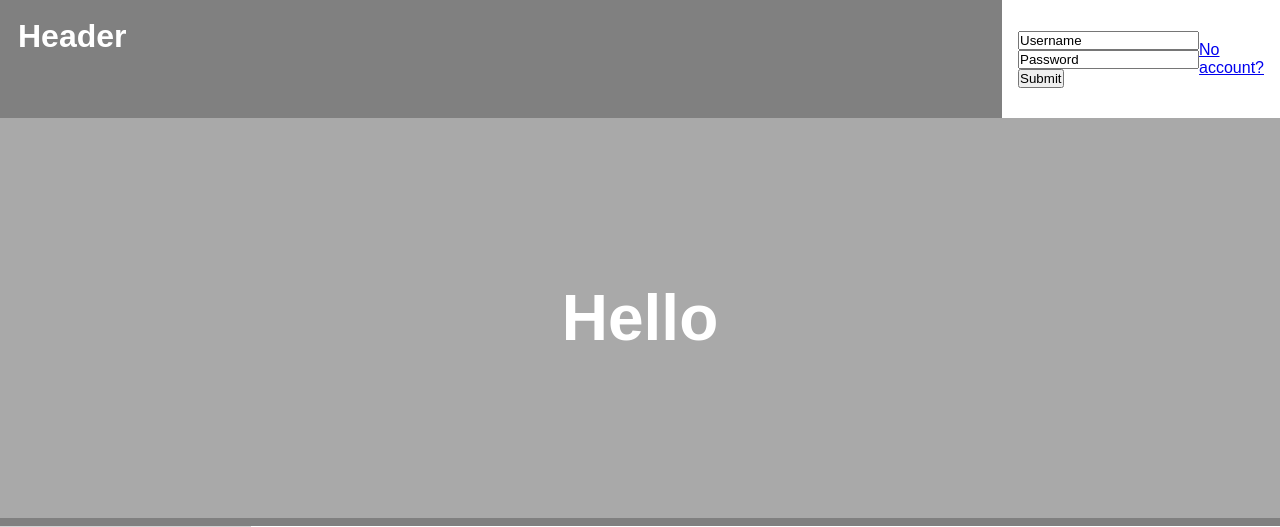
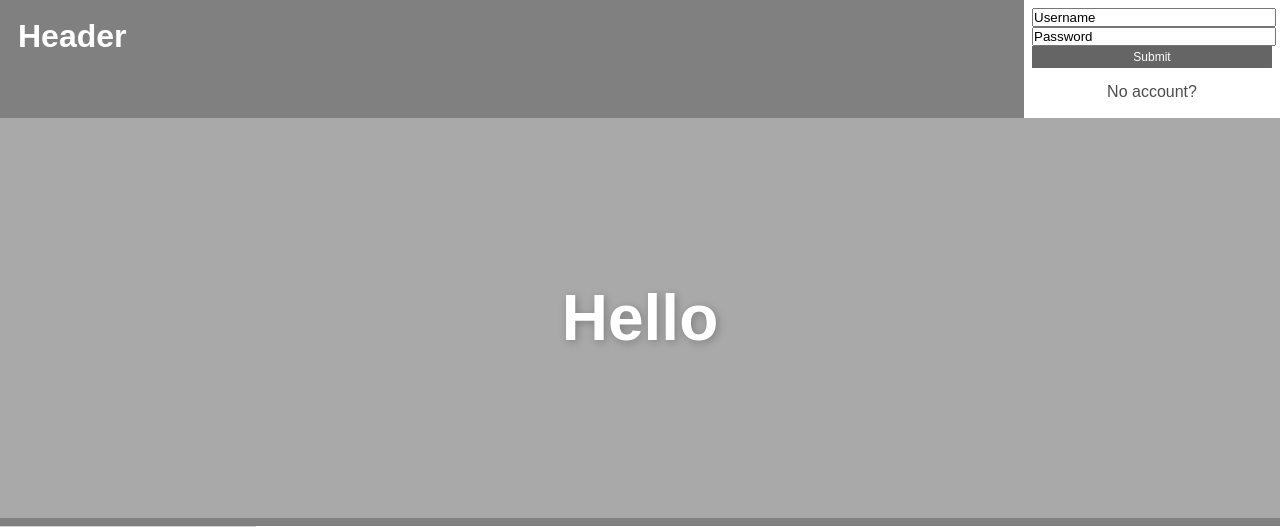
Before and after one commit to gabbe-k/tech-web, a PHP site: page / in a window 1280 px wide. Shown: the top 527 px of the page. Run offline with PHP 8.4, Linux system fonts and the light colour scheme.

Commit message:
Login Css

```diff
--- a/htdocs/index.php
+++ b/htdocs/index.php
@@ -6,6 +6,7 @@
 		<meta charset="utf-8">
 		<title>ServerPojkarna</title>
 		<link rel="stylesheet" href="master.css">
+		<meta name="viewport" content="width=device-width, initial-scale=1.0">
 
 	</head>
 
@@ -30,13 +31,21 @@
 			</div>
 
 			<div class = "login">
-				<form id="loginForm" action="sqlogin.php" method="post">
-					<input type="text" name="username" value="Username">
-					<input type="text" name="password" value="Password">
-					<input type="submit">
-				</form>
-				<a href="register.php">No account?</a>
+
+				<div class="logForm">
+					<form id="loginForm" action="sqlogin.php" method="post">
+						<input id="formfields" type="text" name="username" value="Username">
+						<input id="formfields" type="text" name="password" value="Password">
+						<input id="submitbutton" type="submit" value="Submit">
+					</form>
+				</div>
+
+				<div class="linkRegister">
+					<a id="noAcc" href="register.php">No account?</a>
+				</div>
+
 			</div>
+
 		</div>
 
 		<div class="footer">
--- a/htdocs/master.css
+++ b/htdocs/master.css
@@ -7,6 +7,7 @@
 h1 {
   color: white;
   font-size: 4em;
+  text-shadow: 2px 2px 8px grey;
 }
 
 h2 {
@@ -74,8 +75,67 @@ p {
 
 .login {
   grid-area: login;
+  display: grid;
+  height: 12.5vh;
+  grid-template-columns: 1fr;
+  grid-template-rows: repeat(5, 1fr);
+  padding: 1vh;
+}
+
+.login div {
   display: flex;
   justify-content: center;
   align-items: center;
-  padding: 2vh;
 }
+
+.logForm {
+
+}
+
+#loginForm {
+  width: 100%;
+  border: none;
+}
+
+#formfields {
+  width: 100%;
+  text-decoration: none;
+}
+
+input[type=text]:focus {
+    transition: 0.5s;
+    border: 2px solid grey;
+}
+
+
+#submitbutton {
+  height: 25%;
+  width: 100%;
+  background-color: black;
+  border: none;
+  color: white;
+  padding: 0.5vh 0.5vh;
+  text-align: center;
+  font-size: 0.75em;
+  opacity: 0.6;
+  transition: 0.3s;
+  display: inline-block;
+  text-decoration: none;
+  cursor: pointer;
+}
+
+#submitbutton:hover {opacity: 1}
+
+.linkRegister {
+  grid-row: 4/5;
+}
+
+#noAcc {
+  text-decoration: none;
+  color: black;
+  opacity: 0.7;
+  transition: 0.3s;
+
+}
+
+#noAcc:hover {opacity: 1}
```
